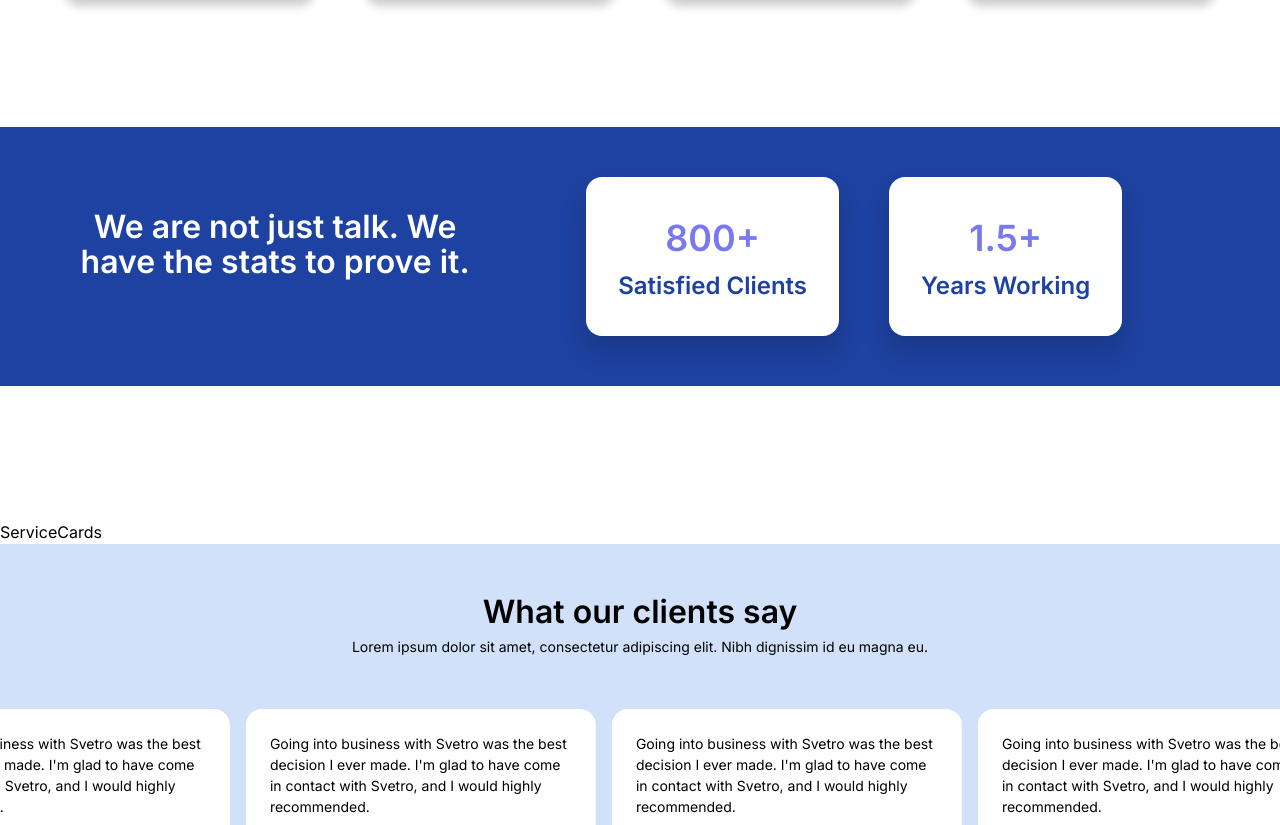
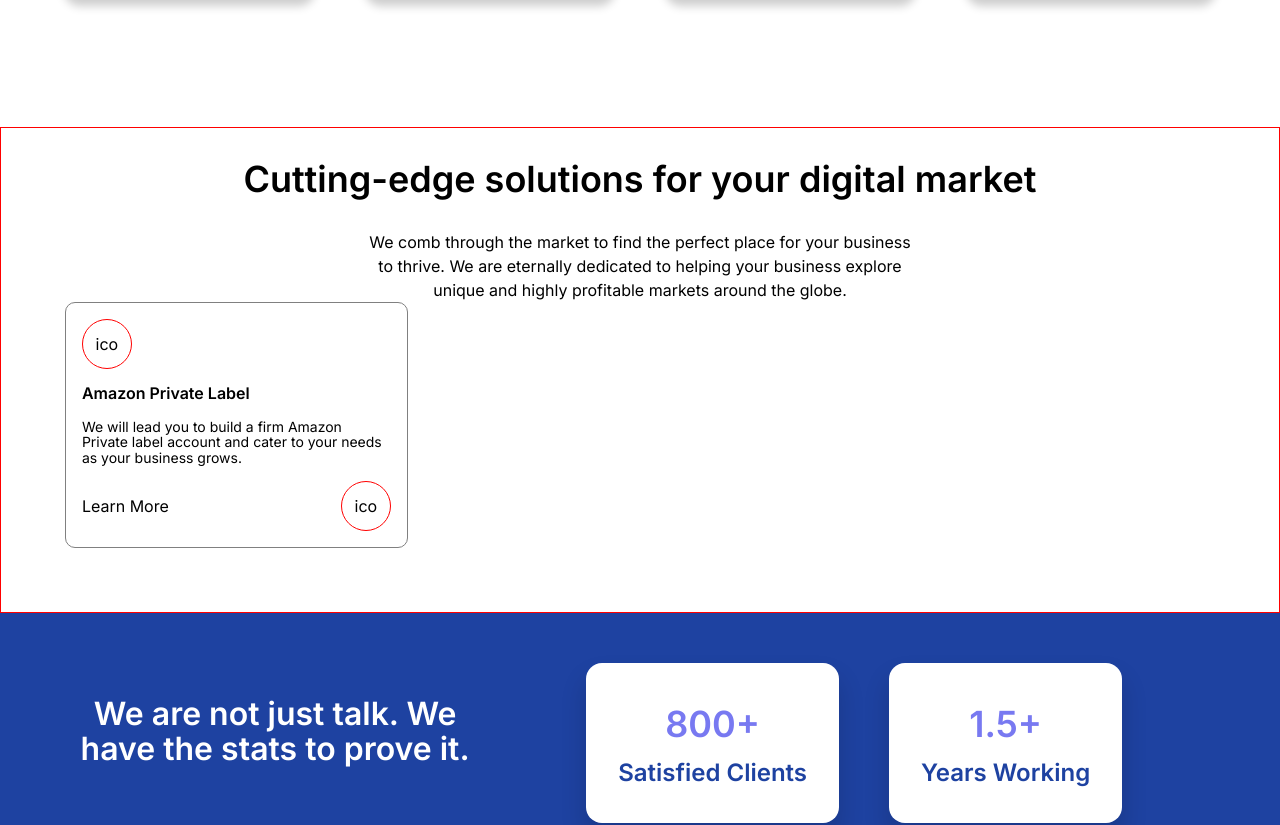
Before and after one commit to hariscs/svetro-app, a React (Create React App) app: page / in a window 1280 px wide. Shown: the part 962-1787 px from the top of the page. Built offline with nearby package versions, Linux system fonts and the light colour scheme.

Commit message:
service card

```diff
--- a/src/Pages/Home.jsx
+++ b/src/Pages/Home.jsx
@@ -1,14 +1,14 @@
 import React from 'react';
 import { Client } from '../components';
-import { Header, ServiceCards, Stats, TrackRecord } from '../container';
+import { Header, ServiceSection, Stats, TrackRecord } from '../container';
 
 const Home = () => {
 	return (
 		<>
 			<Header />
 			<TrackRecord />
+			<ServiceSection />
 			<Stats />
-			<ServiceCards />
 			<Client />
 		</>
 	);
--- /dev/null
+++ b/src/components/ServiceCard/ServiceCard.jsx
@@ -0,0 +1,21 @@
+import { NavLink } from 'react-router-dom';
+import styles from './ServiceCard.module.css';
+
+const ServiceCard = () => {
+	return (
+		<NavLink to='/service' className={styles.card}>
+			<div className={styles.icon}>ico</div>
+			<h3 className={styles.card__title}>Amazon Private Label</h3>
+			<p className={styles.card__subtitle}>
+				We will lead you to build a firm Amazon Private label account and cater
+				to your needs as your business grows.
+			</p>
+			<div className={styles.card__linkFlex}>
+				<span>Learn More</span>
+				<span className={styles.icon}>ico</span>
+			</div>
+		</NavLink>
+	);
+};
+
+export default ServiceCard;
--- /dev/null
+++ b/src/components/ServiceCard/ServiceCard.module.css
@@ -0,0 +1,34 @@
+.card {
+	display: grid;
+	gap: 1rem;
+	border: 1px solid gray;
+	padding: 1rem;
+	border-radius: 10px;
+	color: var(--clr-dark);
+	max-width: 343px;
+}
+
+.card__title {
+	font-size: 1rem;
+}
+
+.card__subtitle {
+	font-size: 0.875rem;
+	line-height: 1.1;
+}
+
+.card__linkFlex {
+	display: flex;
+	align-items: center;
+	justify-content: space-between;
+	gap: 0.5rem;
+}
+
+.icon {
+	border: 1px red solid;
+	border-radius: 100vh;
+	width: 50px;
+	height: 50px;
+	display: grid;
+	place-items: center;
+}
--- a/src/components/index.js
+++ b/src/components/index.js
@@ -3,3 +3,4 @@ export { default as Footer } from './Footer/Footer';
 export { default as NotFound } from './NotFound/NotFound';
 export { default as Button } from './Button/Button';
 export { default as Client } from './Client/Client';
+export { default as ServiceCard } from './ServiceCard/ServiceCard';
--- a/src/container/ServiceCards/ServiceCards.jsx
+++ /dev/null
@@ -1,7 +0,0 @@
-import styles from './ServiceCards.module.css';
-
-const ServiceCards = () => {
-	return <section>ServiceCards</section>;
-};
-
-export default ServiceCards;
--- /dev/null
+++ b/src/container/ServiceSection/ServiceSection.jsx
@@ -0,0 +1,28 @@
+import { ServiceCard } from '../../components';
+
+import styles from './ServiceSection.module.css';
+
+const ServiceSection = () => {
+	return (
+		<section className={styles.serviceSection}>
+			<div className='container'>
+				<div className={styles.serviceSection__info}>
+					<h2 className={styles.serviceSection__title}>
+						Cutting-edge solutions for your digital market
+					</h2>
+					<p className={styles.serviceSection__subtitle}>
+						We comb through the market to find the perfect place for your
+						business to thrive. We are eternally dedicated to helping your
+						business explore unique and highly profitable markets around the
+						globe.
+					</p>
+				</div>
+				<div className='serviceSection__cards'>
+					<ServiceCard />
+				</div>
+			</div>
+		</section>
+	);
+};
+
+export default ServiceSection;
--- /dev/null
+++ b/src/container/ServiceSection/ServiceSection.module.css
@@ -0,0 +1,25 @@
+.serviceSection {
+	padding: 2rem 0 4rem;
+	border: 1px solid red;
+}
+
+.serviceSection__info {
+	text-align: center;
+}
+
+.serviceSection__title {
+	font-size: 1.5rem;
+	margin-bottom: 1.938rem;
+}
+
+.serviceSection__subtitle {
+	max-width: 55ch;
+	margin-inline: auto;
+}
+
+@media (min-width: 50em) {
+	.serviceSection__title {
+		font-size: 2.25rem;
+		margin-bottom: 1.938rem;
+	}
+}
--- a/src/container/TrackRecord/TrackRecord.jsx
+++ b/src/container/TrackRecord/TrackRecord.jsx
@@ -66,6 +66,7 @@ const TrackRecord = () => {
 						const { id, title, subtitle, icon, bgClr } = data;
 						return (
 							<motion.div
+								key={i}
 								initial='hidden'
 								whileInView='visible'
 								viewport={{ once: true }}
--- a/src/container/index.js
+++ b/src/container/index.js
@@ -4,4 +4,4 @@ export { default as TrackRecord } from './TrackRecord/TrackRecord';
 export { default as Card } from './Card/Card';
 export { default as Stats } from './Stats/Stats';
 export { default as ClientCard } from './ClientCard/ClientCard';
-export { default as ServiceCards } from './ServiceCards/ServiceCards';
+export { default as ServiceSection } from './ServiceSection/ServiceSection';
```
Also changed, not shown: src/container/ServiceCards/ServiceCards.module.css (deleted).
